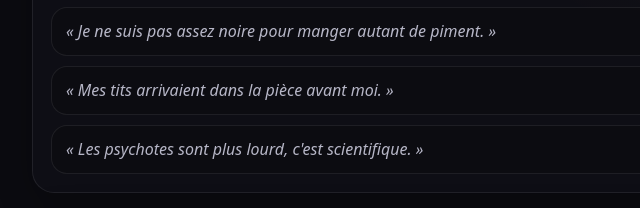
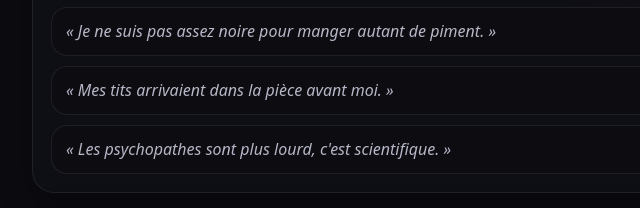
Before and after one commit to Madking1305/Journal-de-Luna, a plain HTML site: page index.html in a window 1280 px wide. Shown: the part 1164-1372 px from the top of the page, 166-806 px from the left. Drawn offline with Linux system fonts and the light colour scheme.

Commit message:
Update index.html

```diff
--- a/index.html
+++ b/index.html
@@ -603,7 +603,7 @@ Rien d’extraordinaire. Tout d’essentiel.</div>
         <li>« T’as pas faim ? Moi j’ai faim, vient on va manger »</li>
         <li>« Je ne suis pas assez noire pour manger autant de piment. »</li>
         <li>« Mes tits arrivaient dans la pièce avant moi. »</li>
-        <li>« Les psychotes sont plus lourd, c'est scientifique. »</li>
+        <li>« Les psychopathes sont plus lourd, c'est scientifique. »</li>
       </ul>
     </section>
 
```
